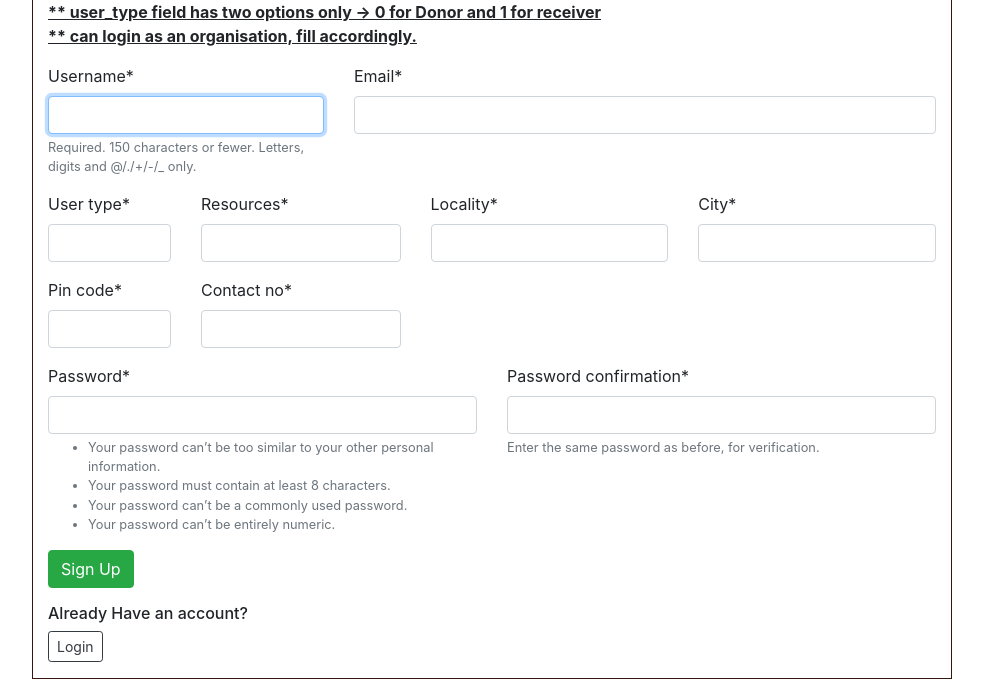
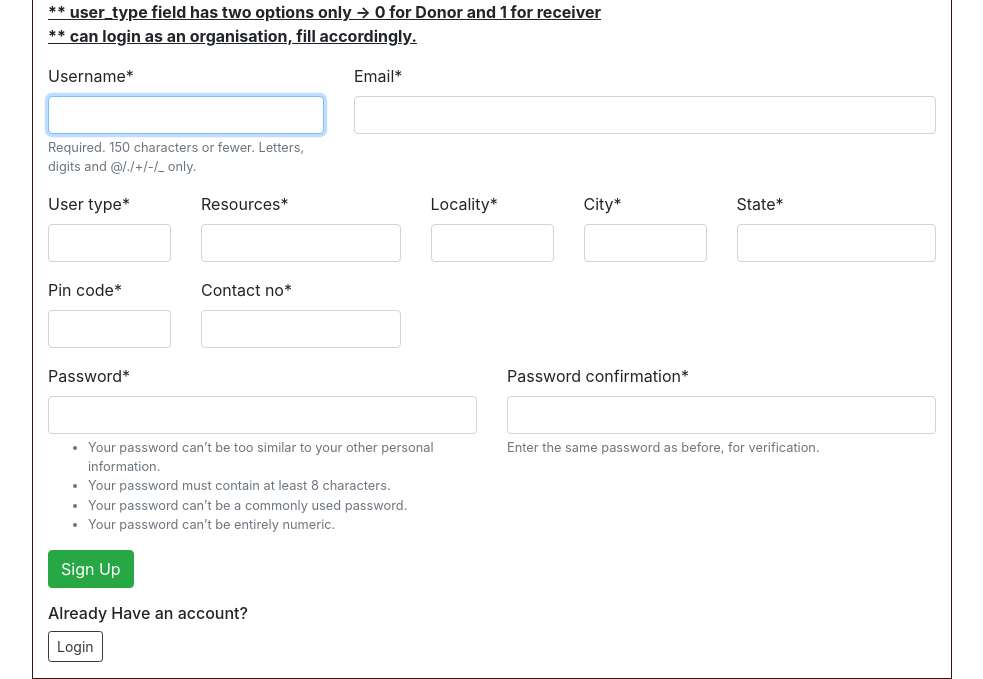
Before and after one commit to adityanav123/FoodDonation, a Django app: page /users/signup/ in a window 1280 px wide. Shown: the part 159-838 px from the top of the page, without its empty margins (148-1131 px from the left). Run offline with Django 3.2, Linux system fonts and the light colour scheme; some libraries are stand-ins or nearby versions.

Commit message:
improving maps, adding state field

```diff
--- a/customUser/admin.py
+++ b/customUser/admin.py
@@ -9,6 +9,6 @@ class CustomUserAdmin(UserAdmin):
     add_form = CustomUserCreationForm
     form = CustomUserChangeForm
     model = CustomUser
-    list_display = ['username', 'email', 'user_type', 'resources', 'locality', 'city', 'pin_code', 'contact_no']
+    list_display = ['username', 'email', 'user_type', 'resources', 'locality', 'city', 'state', 'pin_code', 'contact_no']
 
 admin.site.register(CustomUser, CustomUserAdmin)
--- a/customUser/forms.py
+++ b/customUser/forms.py
@@ -5,9 +5,9 @@ from .models import CustomUser
 class CustomUserCreationForm(UserCreationForm):
     class Meta:
         model = CustomUser
-        fields = ('username', 'email', 'user_type', 'resources', 'locality', 'city', 'pin_code', 'contact_no')
+        fields = ('username', 'email', 'user_type', 'resources', 'locality', 'city', 'pin_code', 'state', 'contact_no')
 
 class CustomUserChangeForm(UserChangeForm):
     class Meta:
         model = CustomUser
-        fields = ('username', 'email', 'user_type', 'resources', 'locality', 'city', 'pin_code', 'contact_no')
+        fields = ('username', 'email', 'user_type', 'resources', 'locality', 'city', 'pin_code', 'state', 'contact_no')
--- a/customUser/models.py
+++ b/customUser/models.py
@@ -9,7 +9,8 @@ class CustomUser(AbstractUser):
     locality = models.CharField(max_length = 100)
     city = models.CharField(max_length = 50)
     """CHOICES=[('0','Donor'),
-                     ('1','Reciever')]"""
+                   ('1','Reciever')]"""
+    state = models.CharField(max_length = 50, default = " ")
     user_type = models.IntegerField(null = True) # 0 - Donor 1 - Reciever
     email = models.EmailField(unique=True)
     #user_type = models.ChoiceField(choices = CHOICES, widget = models.RadioSelect)
--- a/customUser/views.py
+++ b/customUser/views.py
@@ -137,8 +137,6 @@ def readMessage(request, pk):
 @login_required(login_url = '/users/login')
 def createMap(request):
 	user = request.user
-	address = str(user.locality + ', ' + user.city)
-	#url = 'https://nominatim.openstreetmap.org/search/' + urllib.parse.quote(address) +'?format=json'
-	#response = requests.get(url).json()
+	address = str(user.locality + ', ' + user.city + ', ' + str(user.pin_code) + ', ' + user.state)
 	coordinates = locator.geocode(address, timeout = 1000)
 	return render(request, 'maps.html', {'longitude' : str(coordinates.longitude), 'latitude' : coordinates.latitude})
--- a/templates/edit_form.html
+++ b/templates/edit_form.html
@@ -60,6 +60,9 @@
 		<div class = "col">
 			{{form.city | as_crispy_field}}
 		</div>
+		<div class = "col-3">
+			{{ form.state | as_crispy_field}}
+		</div>
 	</div>
 
 	<!-- THIRD ROW  -->
--- a/templates/home.html
+++ b/templates/home.html
@@ -47,7 +47,7 @@
 				<form method = "get" action = "{% url 'edit_profile' %}">
 					<!-- <strong> Update Profile</strong> -->
 
-					<button type = "submit" class = "btn btn-outline-dark navbar-btn"> <strong> Update Profile </strong><i class="material-icons" style="font-size:16px">content_paste</i></button>
+					<button type = "submit" class = "btn btn-outline-dark navbar-btn"> <strong> Update Profile </strong></button>
 				</form>
 			</div>
 
--- a/templates/signup.html
+++ b/templates/signup.html
@@ -45,6 +45,9 @@
 		<div class = "col">
 			{{form.city | as_crispy_field}}
 		</div>
+		<div class = "col-3">
+			{{ form.state | as_crispy_field}}
+		</div>
 	</div>
 
 	<!-- THIRD ROW  -->
```
Also changed, not shown: customUser/migrations/0005_customuser_state.py (added), db.sqlite3.
